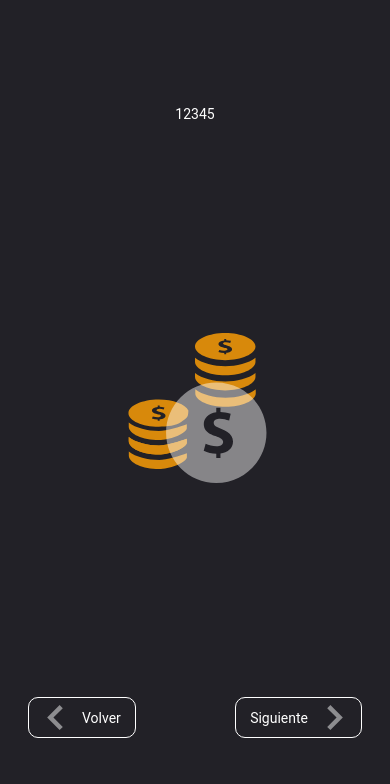
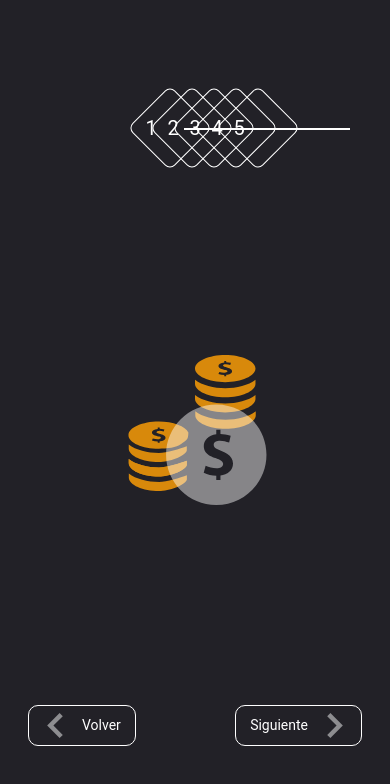
Before and after one commit to KurtGuardia/Ama-Quella, a React (Create React App) app in the folder app/: page / in a window 390 px wide. Shown: the top 784 px of the page. Built offline with nearby package versions, Linux system fonts and the light colour scheme.

Commit message:
Top section done, non responsive

```diff
--- a/app/src/views/tutorial/_Tutorial.scss
+++ b/app/src/views/tutorial/_Tutorial.scss
@@ -12,6 +12,43 @@
   }
 
   &__top {
+    padding: 0 10rem;
+    width: 100%;
+    justify-content: space-around;
+
+    &--number {
+      position: relative;
+      width: 60px;
+      height: 60px;
+
+      &:not(:last-child)::after {
+        position: absolute;
+        top: 50%;
+        left: 200%;
+        content: '';
+        width: 100px;
+        border: 1px solid #fff;
+      }
+
+      & .numb {
+        position: absolute;
+        top: 50%;
+        left: 50%;
+        transform: translate(-50%, -50%);
+        font-size: 20px;
+      }
+
+      & .square {
+        border: 1px solid #fff;
+        border-radius: 7px;
+        position: absolute;
+        width: 60px;
+        height: 60px;
+        top: 0;
+        left: 0;
+        transform: rotate(45deg);
+      }
+    }
   }
 
   &__icons {
```
